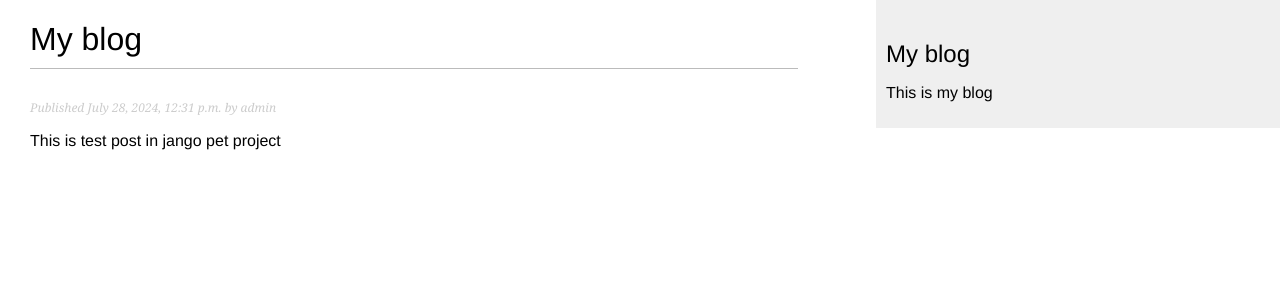
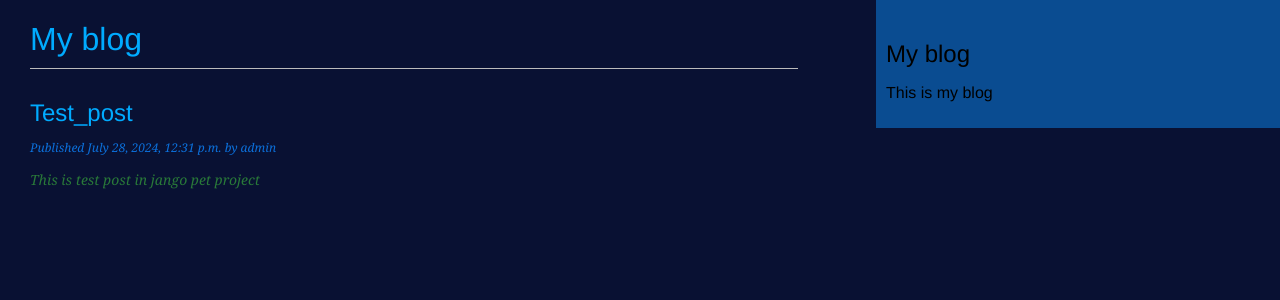
Before and after one commit to BTemplar/DjangoBlog, a Django app: page /blog/ in a window 1280 px wide. Shown: the top 300 px of the page. Run offline with Django 5.2, Linux system fonts and the light colour scheme; data comes from the database, SQL or seed files in the repository.

Commit message:
Adding the presentation of links to posts as "canonical". Changing style css

```diff
--- a/blog/models.py
+++ b/blog/models.py
@@ -1,6 +1,7 @@
 from django.db import models
 from django.utils import timezone #timezone is a module that provides a way to represent timezones
 from django.contrib.auth.models import User #User is a model that represents a user
+from django.urls import reverse
 
 
 class PublishManager(models.Manager):
@@ -12,7 +13,7 @@ class Post(models.Model):
         PUBLISHED = 'PB', 'Published'
 
     title = models.CharField(max_length=250) # title of the post
-    slug = models.SlugField(max_length=250, unique=True) # slug of the post
+    slug = models.SlugField(max_length=250, unique_for_date='publish') # slug of the post
     author = models.ForeignKey(User, on_delete=models.CASCADE, related_name='blog_posts') # author of the post
     body = models.TextField() # body of the post
     publish = models.DateTimeField(default=timezone.now) # publish date of the post
@@ -30,3 +31,7 @@ class Post(models.Model):
 
     def __str__(self):
         return self.title # return the title of the post
+
+    def get_absolute_url(self):
+        return reverse('blog:post_detail', args=[self.publish.year, self.publish.month,
+                                                 self.publish.day, self.slug]) # return absolute url
--- a/blog/static/css/blog.css
+++ b/blog/static/css/blog.css
@@ -1,4 +1,5 @@
 body {
+    background-color: #091133;
     margin:0;
     padding:0;
     font-family:helvetica, sans-serif;
@@ -10,6 +11,7 @@ a {
 }
 
 h1 {
+    color:#00abff;
     font-weight:normal;
     border-bottom:1px solid #bbb;
     padding:0 0 10px 0;
@@ -30,14 +32,21 @@ h2 {
     float:right;
     width:30%;
     padding:10px;
-    background:#efefef;
+    background: #0a4c91;
     height:100%;
 }
 
 p.date {
-    color:#ccc;
+    color: #0c70db;
     font-family: georgia, serif;
     font-size: 12px;
+    font-style: italic;
+}
+
+p.short-content {
+    color: #297939;
+    font-family: georgia, serif;
+    font-size: 14px;
     font-style: italic;
 }
 
--- a/blog/templates/post/list.html
+++ b/blog/templates/post/list.html
@@ -1,11 +1,15 @@
-{% extends "blog/base.html" %}
+{% extends "base.html" %}
 
 {% block title %}My blog{% endblock %}
 {% block content %}
     <h1>My blog</h1>
     {% for post in posts %}
-    <h2><a href="{% url 'blog:post_detail' post.id %}"></a></h2>
+    <h2>
+        <a href="{{ post.get_absolute_url }}">
+            {{ post.title }}
+        </a>
+    </h2>
     <p class="date"> Published {{ post.publish }} by {{ post.author }} </p>
-    {{ post.body|truncatewords:30|linebreaks}}
-{% endfor %}
+    <p class="short-content"> {{ post.body|truncatewords:30 }} </p>
+    {% endfor %}
 {% endblock %}
--- a/blog/urls.py
+++ b/blog/urls.py
@@ -5,5 +5,5 @@ app_name = 'blog'
 
 urlpatterns = [
     path('', views.post_list, name='post_list'),
-    path('<int:id>/', views.post_detail, name='post_detail'),
+    path('<int:year>/<int:month>/<int:day>/<slug:post>/', views.post_detail, name='post_detail'),
 ]
--- a/blog/views.py
+++ b/blog/views.py
@@ -9,6 +9,7 @@ def post_list(request):
         raise Http404("No posts published yet.")
     return render(request, 'post/list.html', {'posts': posts})
 
-def post_detail(request, id):
-    posts = get_object_or_404(Post, id=id, status=Post.Status.PUBLISHED)
+def post_detail(request, year, month, day, post):
+    posts = get_object_or_404(Post, status=Post.Status.PUBLISHED, slug=post, publish__year=year,
+                              publish__month=month, publish__day=day)
     return render(request, 'post/detail.html', {'post': posts})
```
Also changed, not shown: blog/templates/post/detail.html (+8 -10 lines), blog/templates/base.html (renamed from blog/templates/blog/base.html).
